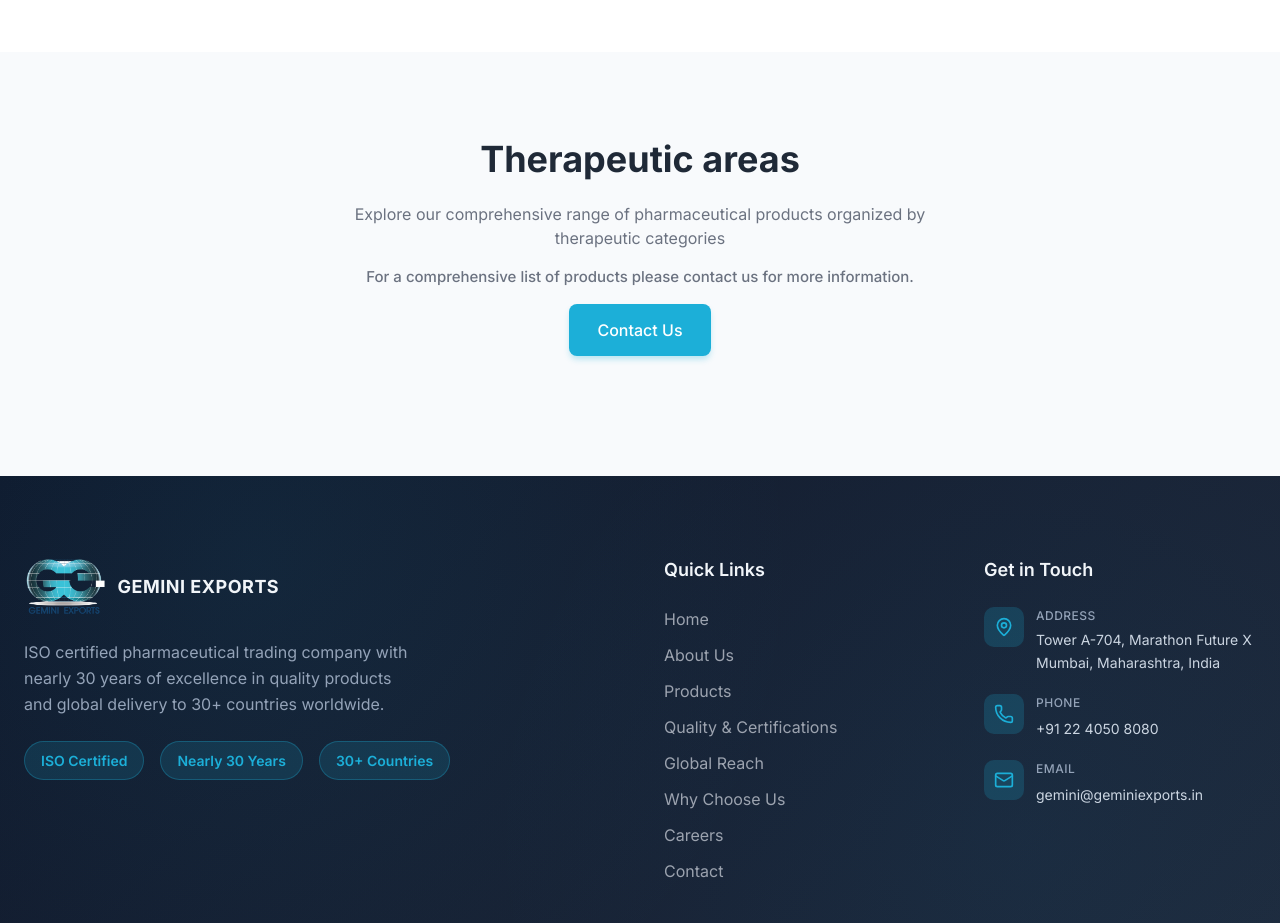
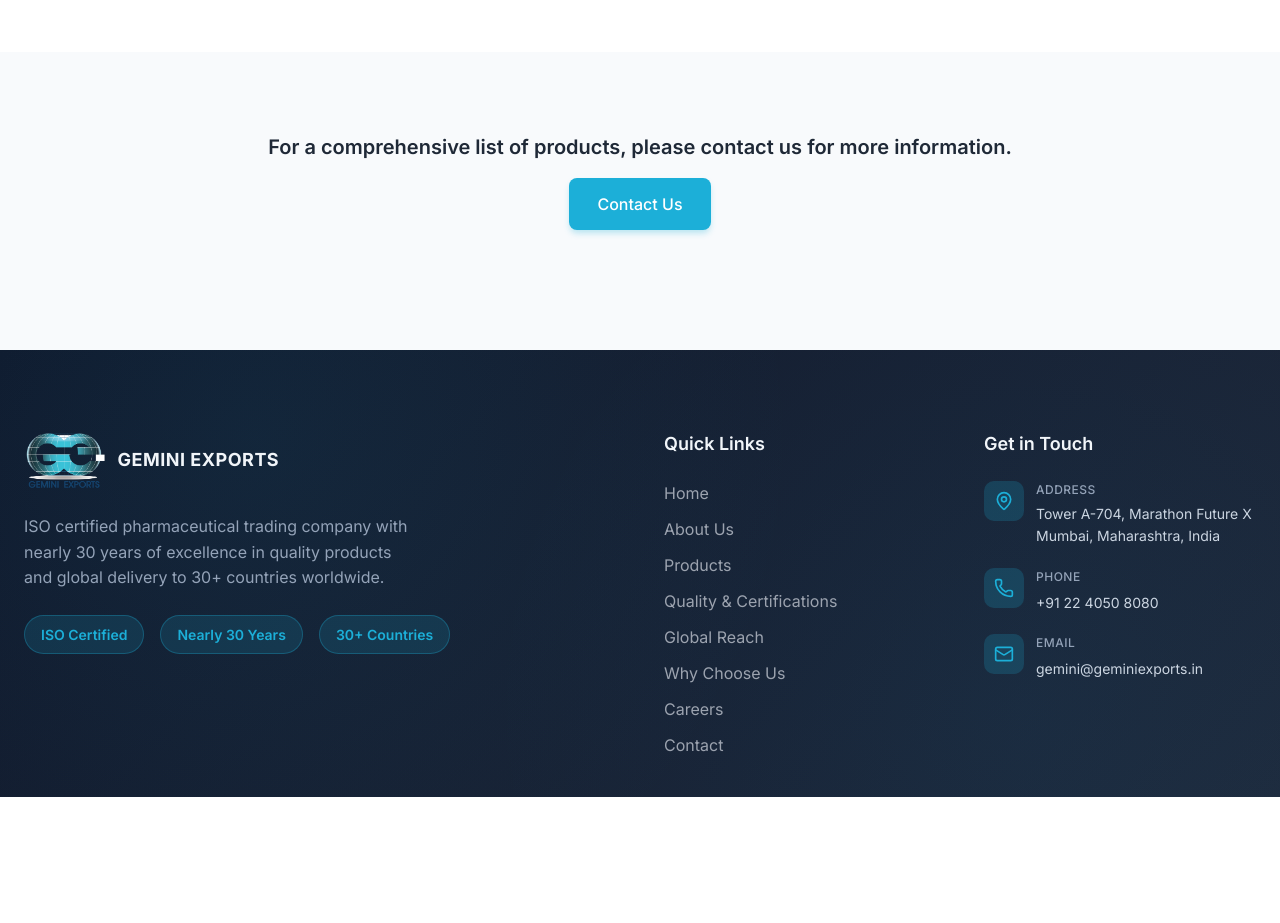
Before and after one commit to Vijit-08/GeminiExports, a React (Vite) app in the folder gemini-exports-react/: page /products in a window 1280 px wide. Shown: the part 1700-2623 px from the top of the page. After the commit the page ends 2497 px from the top, so only its background shows below. Built offline with nearby package versions, Linux system fonts and the light colour scheme.

Commit message:
Changes on the call

```diff
--- a/gemini-exports-react/src/components/Hero.tsx
+++ b/gemini-exports-react/src/components/Hero.tsx
@@ -429,7 +429,7 @@ const Hero = () => {
               fontFamily: 'system-ui, -apple-system, sans-serif'
             }}
           >
-            We are a Mumbai-based pharmaceutical trading powerhouse with nearly three decades of experience, connecting industry-leading manufacturers with 30+ countries—delivering 150+ premium APIs, excipients, and specialty ingredients with uncompromising quality.
+            We are a Mumbai-based pharmaceutical trading powerhouse with nearly three decades of experience. We connect industry-leading manufacturers with 30+ countries, delivering 150+ premium APIs, excipients, and specialty ingredients with uncompromising quality.
           </motion.p>
 
           <motion.div
--- a/gemini-exports-react/src/pages/ProductsPage.tsx
+++ b/gemini-exports-react/src/pages/ProductsPage.tsx
@@ -231,14 +231,14 @@ const ProductsPage = () => {
               style={{ textAlign: 'center', marginBottom: '40px' }}
             >
               <h2 style={{
-                fontSize: '36px',
-                fontWeight: '700',
+                fontSize: '20px',
+                fontWeight: '600',
                 margin: '0 0 16px 0',
                 color: '#1F2937'
               }}>
-                Therapeutic areas
+                For a comprehensive list of products, please contact us for more information.
               </h2>
-              <p style={{
+              {/* <p style={{
                 fontSize: '16px',
                 color: '#6B7280',
                 maxWidth: '600px',
@@ -254,8 +254,8 @@ const ProductsPage = () => {
                 maxWidth: '600px',
                 margin: '0 auto 16px'
               }}>
-                For a comprehensive list of products please contact us for more information.
-              </p>
+                For a comprehensive list of products, please contact us for more information.
+              </p> */}
 
               {/* Contact Us Button */}
               <motion.div
--- a/gemini-exports-react/src/pages/QualityCertificationsPage.tsx
+++ b/gemini-exports-react/src/pages/QualityCertificationsPage.tsx
@@ -85,7 +85,7 @@ const QualityCertificationsPage = () => {
     {
       images: ['/assets/img/credentials/ISO.png'],
       title: 'Export certificate issued by Government of India ',
-      validity: 'Validity – May 31, 2028'
+      validity: 'Validity – March 31, 2028'
     },
     {
       images: ['/assets/img/credentials/WAREHOUSE1.png', '/assets/img/credentials/WAREHOUSE2.png'],
@@ -94,7 +94,7 @@ const QualityCertificationsPage = () => {
     },
     {
       images: ['/assets/img/credentials/CUSTOMS.png'],
-      title: 'Certificate issued by the Custom Authorities of India',
+      title: 'AEO Certificate issued by the Custom Authorities of India',
       validity: 'Validity – April 16, 2026'
     }
   ]
--- a/gemini-exports-react/src/pages/WorldwideClientsPage.tsx
+++ b/gemini-exports-react/src/pages/WorldwideClientsPage.tsx
@@ -156,7 +156,7 @@ const WorldwideClientsPage = () => {
                 Our Global Presence
               </h1>
               <p style={{
-                fontSize: '19px',
+                fontSize: '18px',
                 lineHeight: '1.7',
                 color: '#4B5563',
                 margin: 0,
```
